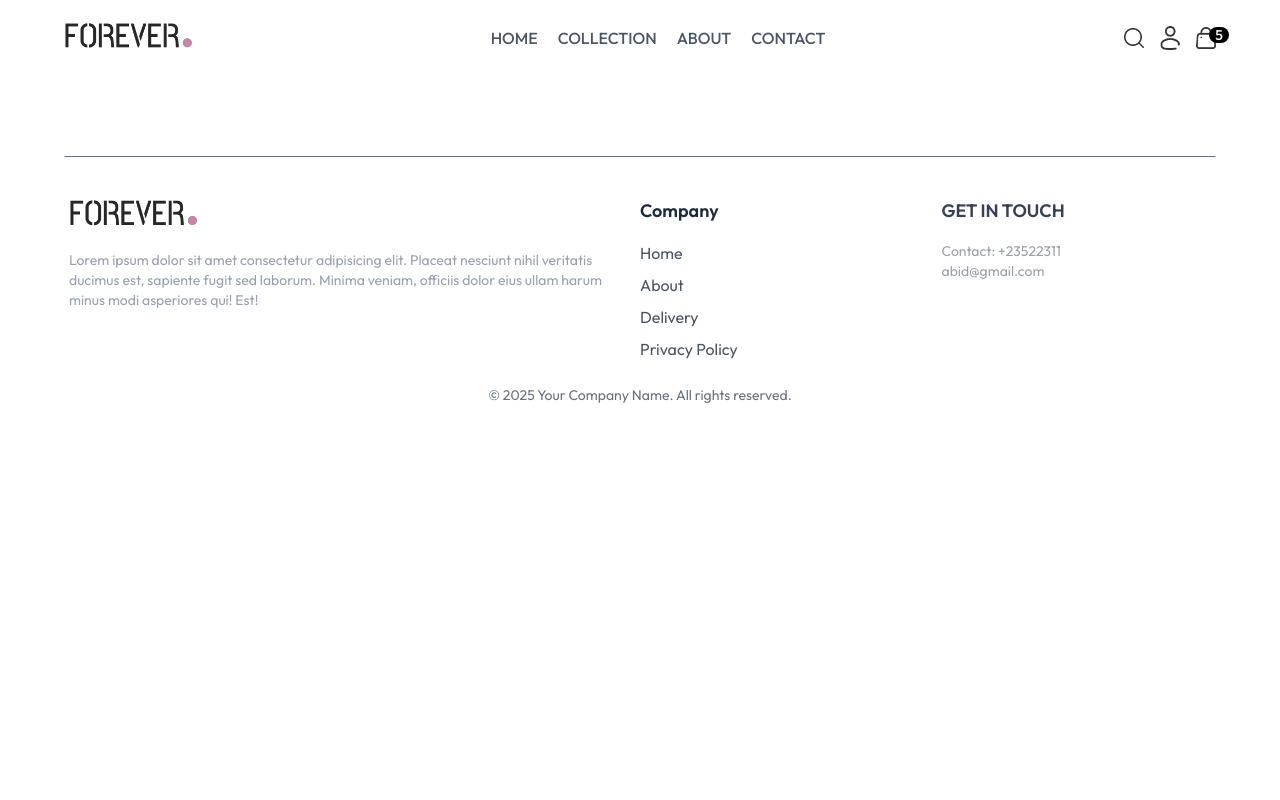
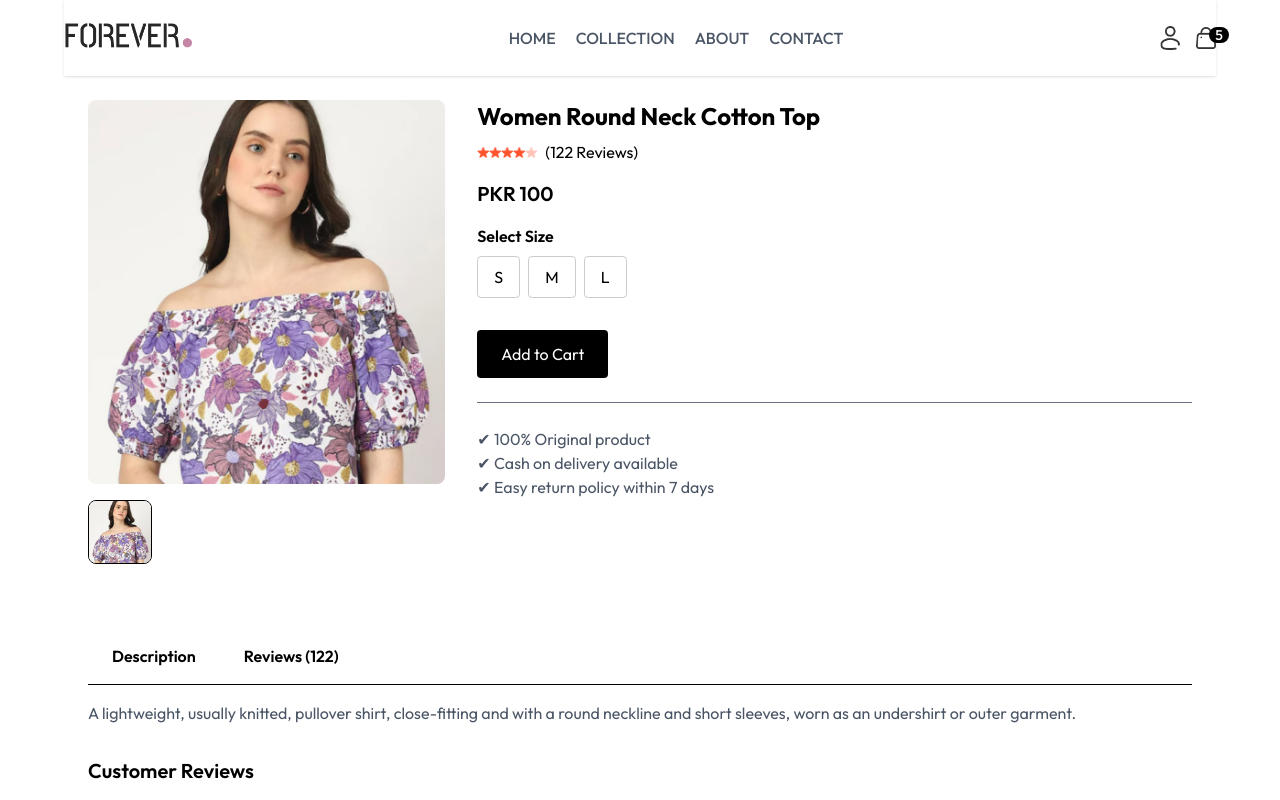
Before and after one commit to AbidJohar/EshopFE, a React (Vite) app: page /product/aaaaa in a window 1280 px wide. Shown: the top 800 px of the page. Built offline with nearby package versions, Linux system fonts and the light colour scheme.

Commit message:
Add more pages

```diff
--- a/src/App.jsx
+++ b/src/App.jsx
@@ -11,6 +11,7 @@ import Cart from './pages/Cart'
 import Orderplace from './pages/Orderplace'
 import Navbar from './components/Navbar'
 import Footer from './components/Footer'
+import SearchBar from './components/SearchBar'
 
 function App() {
 
@@ -19,6 +20,7 @@ function App() {
     <>
        <div className='px-4 sm:px-[2vw] md:px-[3vw] lg:px-[5vw]'>
           <Navbar/>
+          <SearchBar/>
         <Routes>
          <Route path='/'  element={<Home/>} />
          <Route path='/login'  element={<Login/>} />
--- a/src/components/Navbar.jsx
+++ b/src/components/Navbar.jsx
@@ -1,18 +1,31 @@
 /* eslint-disable no-unused-vars */
 import React, { useState } from "react";
 import { assets } from "../assets/assets";
-import { NavLink, Link } from "react-router-dom";
+import { NavLink, Link, useLocation } from "react-router-dom";
+import { useContext } from "react";
+import { ShopContext } from "../context/ShopContext";
+import { useEffect } from "react";
 
 const Navbar = () => {
+  const { setShowSearch } = useContext(ShopContext);
   const [activeLink, setActiveLink] = useState("");
   const [isSideBarActive, setIsSideBarActive] = useState(false);
+  const [visibleSearch, setVisibleSearch] = useState(false);
+  const location = useLocation();
 
   const handleClick = (link) => {
     setActiveLink(link);
   };
 
+  useEffect(() => {
+    setVisibleSearch(false);
+    if (location.pathname === "/collection") {
+      setVisibleSearch(true);
+    }
+  }, [location]);
+
   return (
-    <div className="flex items-center justify-between py-5 font-medium">
+    <div className="flex items-center shadow-sm  justify-between py-5 font-medium">
       {/* Navbar logo */}
       <img src={assets.logo} className="w-32" alt="logo" />
 
@@ -36,8 +49,14 @@ const Navbar = () => {
 
       {/* Navbar for icons like search, cart, etc. */}
       <div className="flex items-center gap-4">
-        <img className="w-5" src={assets.search_icon} alt="search" />
-
+        {visibleSearch && (
+          <img
+            onClick={() => setShowSearch((prev) => !prev)}
+            className="w-5"
+            src={assets.search_icon}
+            alt="search"
+          />
+        )}
         {/* Dropdown menu for profile */}
         <div className="group relative">
           <img
--- /dev/null
+++ b/src/components/RelatedProduct.jsx
@@ -0,0 +1,39 @@
+/* eslint-disable no-unused-vars */
+/* eslint-disable react/prop-types */
+import React, { useContext, useEffect, useState } from 'react';
+import { ShopContext } from '../context/ShopContext';
+import ProductCard from './ProductCard';
+import Title from './Title';
+
+const RelatedProduct = ({ category, currentProductId }) => {
+  const { products } = useContext(ShopContext);
+  const [relatedProducts, setRelatedProducts] = useState([]);
+
+  useEffect(() => {
+    if (products.length > 0) {
+      const filteredProducts = products.filter(
+        (item) => item.category === category && item._id !== currentProductId
+      );
+      setRelatedProducts(filteredProducts.slice(0,7));
+    }
+  }, [products, category, currentProductId]);
+
+  return (
+    <div className="mt-6">
+        <div className='text-start w-full text-3xl bg-gray-100 mb-4'>
+          <Title  text1="RELATED" text2="PRODUCTS" />
+          </div>
+      {relatedProducts.length > 0 ? (
+        <div className="grid grid-cols-1 sm:grid-cols-2 md:grid-cols-3 lg:grid-cols-4 gap-6">
+          {relatedProducts.map((product) => (
+             <ProductCard key={product._id} name={product.name} price = {product.price} image={product.image} />
+          ))}
+        </div>
+      ) : (
+        <p className="text-gray-500">No related products found.</p>
+      )}
+    </div>
+  );
+};
+
+export default RelatedProduct;
--- /dev/null
+++ b/src/components/SearchBar.jsx
@@ -0,0 +1,59 @@
+/* eslint-disable no-unused-vars */
+import React, { useContext } from "react";
+import { ShopContext } from "../context/ShopContext";
+import { assets } from "../assets/assets";
+
+const SearchBar = () => {
+  const { search,products, setSearch, showSearch, setShowSearch} =
+    useContext(ShopContext);
+
+      const applySearch = () => {
+        const searchTerm = search.toLowerCase();
+        return products.filter((product) =>
+          product.name.toLowerCase().includes(searchTerm)
+        );
+      };
+
+  return showSearch ? (
+    <div className="fixed inset-0 bg-black/50 backdrop-blur-sm text-center flex items-center justify-center z-50">
+      {/* Search Bar Container */}
+      <div className="relative w-11/12 max-w-lg mx-auto">
+        <div className="relative flex items-center bg-gradient-to-r from-gray-600 to-gray-400 shadow-2xl rounded-full px-6 py-4">
+          {/* Search Icon */}
+          <img src={assets.search_icon} alt="Search Icon" className="w-5" />
+          {/* Input Field */}
+          <input
+            type="text"
+            placeholder="Search for products..."
+            value={search}
+            onChange={(e) => setSearch(e.target.value)}
+            className="flex-grow bg-transparent focus:outline-none text-gray-800 placeholder-gray-300 ml-4 text-lg"
+          />
+          {/* Close Icon */}
+          <img
+            src={assets.cross_icon}
+            alt="Close Icon"
+            onClick={() => {
+              setShowSearch(false);
+              setSearch("");
+            }}
+            className="w-4 cursor-pointer"
+          />
+        </div>
+
+        {/* Enter Button Below Search Bar */}
+        <button
+          onClick={() => {
+            // applySearch();
+            setShowSearch(false);
+          }}
+          className="w-1/2 mt-4 py-2 bg-gradient-to-r from-gray-600 to-gray-400 text-white font-semibold rounded-full hover:opacity-90 transition-opacity duration-200"
+        >
+          Enter
+        </button>
+      </div>
+    </div>
+  ) : null;
+};
+
+export default SearchBar;
--- a/src/components/Title.jsx
+++ b/src/components/Title.jsx
@@ -3,6 +3,8 @@
 import React from 'react'
 
 const Title = ({text1, text2}) => {
+  console.log(text1, text2);
+
   return (
     <div className='w-full flex items-center justify-center gap-1 sm:gap-3 whitespace-nowrap'>
         <p className='text-gray-500 '>{text1} <span className='text-gray-700 '>{text2} </span></p>
--- a/src/context/ShopContext.jsx
+++ b/src/context/ShopContext.jsx
@@ -1,30 +1,39 @@
 /* eslint-disable no-unused-vars */
-/* eslint-disable react-refresh/only-export-components */
 /* eslint-disable react/prop-types */
-import React from "react";
-import { createContext } from "react";
+import React, { createContext, useState } from "react";
 import { products } from "../assets/assets";
 
 // Create the context
 export const ShopContext = createContext();
 
+const ShopContextProvider = ({ children }) => {
+  const currency = "PKR";
+  const delivery_charge = 150;
+  const [showSearch, setShowSearch] = useState(false);
+  const [search, setSearch] = useState("");
+  const [cartData, setCartData] = useState({});
 
-const ShopContextProvider = ({ children }) => {
+  // Function to filter products based on search term
 
-      const currency = "PKR";
-      const delivery_charge = 150;
-    // Add shared state or functions here as needed
+  // const addToCart = async ({productId, size})=>{
+
+  //    const copyCartData =
+
+
+  // }
+
   const value = {
-     products,
-     currency,
-     delivery_charge
-
+    products,
+    currency,
+    delivery_charge,
+    showSearch,
+    setShowSearch,
+    search,
+    setSearch,
   };
 
   return (
-    <ShopContext.Provider value={value}>
-      {children}
-    </ShopContext.Provider>
+    <ShopContext.Provider value={value}>{children}</ShopContext.Provider>
   );
 };
 
--- a/src/pages/Collection.jsx
+++ b/src/pages/Collection.jsx
@@ -1,38 +1,63 @@
+/* eslint-disable react-hooks/exhaustive-deps */
 /* eslint-disable no-unused-vars */
-import React, { useState, useContext } from "react";
+import React, { useState, useContext, useEffect } from "react";
 import ProductCard from "../components/ProductCard";
 import { ShopContext } from "../context/ShopContext";
+import Title from "../components/Title";
 
 const Collection = () => {
-  const { products } = useContext(ShopContext);
-  console.log(products);
+  const { products, search } = useContext(ShopContext);
 
-  // State to track selected categories
   const [category, setCategory] = useState({
     Men: false,
     Women: false,
     Kids: false,
   });
 
+  const [sortValue, setSortValue] = useState(""); // State for sorting
+  const [displayProducts, setDisplayProducts] = useState(products || []); // Products to display
+
+
+
   // Handle checkbox changes to update selected categories
   const handleCheckboxChange = (e) => {
     const { name, checked } = e.target;
 
-    // If the clicked category is being selected, deselect all other categories
-    setCategory((prevCategory) => ({
-      Men: name === "Men" ? checked : false,
-      Women: name === "Women" ? checked : false,
-      Kids: name === "Kids" ? checked : false,
-    }));
+    setCategory({
+      Men: false,
+      Women: false,
+      Kids: false,
+      [name]: checked, // Only the clicked category will be set to true
+    });
   };
+  // Filter and search logic
+  useEffect(() => {
+    let filteredProducts = [...products];
 
-  // Filter products based on selected categories
-  const filteredProducts = products.filter((product) => {
+    // Apply category filters
+    filteredProducts = filteredProducts.filter((product) => {
       if (category.Men && product.category !== "Men") return false;
       if (category.Women && product.category !== "Women") return false;
       if (category.Kids && product.category !== "Kids") return false;
       return true;
     });
+
+    // Apply search filter
+    if (search) {
+      filteredProducts = filteredProducts.filter((product) =>
+        product.name.toLowerCase().includes(search.toLowerCase())
+      );
+    }
+
+    // Apply sorting
+    if (sortValue === "High") {
+      filteredProducts.sort((a, b) => b.price - a.price);
+    } else if (sortValue === "Low") {
+      filteredProducts.sort((a, b) => a.price - b.price);
+    }
+
+    setDisplayProducts(filteredProducts);
+  }, [products, category, sortValue, search]);
 
   return (
     <div className="p-4 px-5 grid grid-cols-1 sm:grid-cols-2 lg:grid-cols-4 gap-4">
@@ -40,61 +65,57 @@ const Collection = () => {
       <div className="p-2 shadow-sm h-44 rounded-md">
         <h2 className="text-xl font-semibold mb-4">Filter</h2>
         <div className="space-y-2">
-          <div className="flex items-center">
+          {["Men", "Women", "Kids"].map((cat) => (
+            <div key={cat} className="flex items-center">
               <input
                 type="checkbox"
-              name="Men"
-              checked={category.Men}
+                name={cat}
+                checked={category[cat]}
                 onChange={handleCheckboxChange}
                 className="mr-2"
               />
-            <label className="text-gray-700">Man</label>
+              <label className="text-gray-700">{cat}</label>
             </div>
-          <div className="flex items-center">
-            <input
-              type="checkbox"
-              name="Women"
-              checked={category.Women}
-              onChange={handleCheckboxChange}
-              className="mr-2"
-            />
-            <label className="text-gray-700">Woman</label>
-          </div>
-          <div className="flex items-center">
-            <input
-              type="checkbox"
-              name="Kids"
-              checked={category.Kids}
-              onChange={handleCheckboxChange}
-              className="mr-2"
-            />
-            <label className="text-gray-700">Kids</label>
-          </div>
+          ))}
         </div>
       </div>
 
       {/* Right Section: Sort & Products */}
       <div className="col-span-2 sm:col-span-1 lg:col-span-3">
         {/* Sort Dropdown */}
-        <div className="flex justify-end mb-4">
-          <select name="filter" defaultValue="sort the Product" className="p-2 border-[1px] border-gray-600 rounded-md">
-            <option value="relevant">Relevant</option>
-            <option value="high">High</option>
-            <option value="low">Low</option>
+        <div className="flex justify-between mb-4">
+          <div className="text-2xl">
+            <Title text1="All" text2="COLLECTION" />
+          </div>
+          <select
+            onChange={(e) => setSortValue(e.target.value)}
+            value={sortValue}
+            name="filter"
+            className="p-2 border-[1px] border-gray-600 rounded-md"
+          >
+            <option value="">Sort By</option>
+            <option value="High">Price: High to Low</option>
+            <option value="Low">Price: Low to High</option>
           </select>
         </div>
 
         {/* Products Grid */}
         <div className="grid grid-cols-1 sm:grid-cols-2 lg:grid-cols-4 gap-6">
-          {filteredProducts.map((pro, index) => (
+          {displayProducts.length > 0 ? (
+            displayProducts.map((pro) => (
               <ProductCard
-              key={index}
+                key={pro._id}
                 id={pro._id}
                 name={pro.name}
                 image={pro.image}
                 price={pro.price}
               />
-          ))}
+            ))
+          ) : (
+            <p className="text-center col-span-4 text-gray-500">
+              No products match your criteria.
+            </p>
+          )}
         </div>
       </div>
     </div>
--- a/src/pages/Product.jsx
+++ b/src/pages/Product.jsx
@@ -1,12 +1,128 @@
 /* eslint-disable no-unused-vars */
-import React from 'react'
+import React, { useContext, useState, useEffect } from 'react';
+import { useParams } from 'react-router-dom';
+import { ShopContext } from '../context/ShopContext';
+import { assets } from '../assets/assets';
+import RelatedProduct from '../components/RelatedProduct';
 
 const Product = () => {
-  return (
-    <div>
+  const { products, currency } = useContext(ShopContext);
+  const { productId } = useParams();
+  const [productData, setProductData] = useState(null);
+  const [image, setImage] = useState('');
+  const [size, setSize] = useState('');
+
+  useEffect(() => {
+    const product = products.find(item => item._id === productId);
+    if (product) {
+      setProductData(product);
+      setImage(product.image[0]);
+    }
+  }, [productId, products]);
+
+  return productData ? (
+    <div className="max-w-7xl mx-auto p-6 flex flex-col gap-8">
+      {/* Main Product Display */}
+      <div className="flex gap-4 flex-col sm:gap-8 sm:flex-row">
+        {/* Image Gallery */}
+        <div className="flex flex-col gap-4 w-fit sm:w-1/3">
+          <img src={image} alt={productData.name} className="w-full h-96 object-cover rounded-lg" />
+          <div className="flex gap-2">
+            {productData.image.map((img, index) => (
+              <img
+                key={index}
+                src={img}
+                alt="Thumbnail"
+                className="w-16 h-16 object-cover border rounded-lg cursor-pointer hover:border-gray-600"
+                onClick={() => setImage(img)}
+              />
+            ))}
+          </div>
+        </div>
+
+        {/* Product Details */}
+        <div className="w-2/3">
+          <h1 className="text-2xl font-bold">{productData.name}</h1>
+          <p className="text-gray-500">{productData.shortDescription}</p>
+          <div className='flex items-center justify-start py-2'>
+            <img className='w-3' src={assets.star_icon} alt="" />
+            <img className='w-3' src={assets.star_icon} alt="" />
+            <img className='w-3' src={assets.star_icon} alt="" />
+            <img className='w-3' src={assets.star_icon} alt="" />
+            <img className='w-3' src={assets.star_dull_icon} alt="" />
+            <p className='pl-2'>(122 Reviews)</p>
+          </div>
+          <p className="text-xl font-semibold mt-2">{currency} {productData.price}</p>
+
+          {/* Select Size */}
+          <div className="mt-4">
+            <h3 className="font-semibold">Select Size</h3>
+            <div className="flex gap-2 mt-2 mb-2">
+              {productData.sizes.map((item, index) => (
+                <button
+                  onClick={() => setSize(item)}
+                  key={index}
+                  className={`border-[1px] border-black/20 px-4 py-2 rounded-sm ${size === item ? "bg-black text-white" : ""}`}
+                >
+                  {item}
+                </button>
+              ))}
+            </div>
+          </div>
+
+          {/* Add to Cart Button */}
+          <button className="mt-6 bg-black text-white px-6 py-3 rounded-sm hover:bg-gray-800">
+            Add to Cart
+          </button>
+
+          {/* Product Info */}
+          <div className="mt-6 border-t border-gray-500 pt-6 text-gray-600">
+            <p>✔ 100% Original product</p>
+            <p>✔ Cash on delivery available</p>
+            <p>✔ Easy return policy within 7 days</p>
+          </div>
+        </div>
+      </div>
+
+      {/* Description & Reviews Section */}
+      <div className="mt-10">
+        <div className="flex border-b pb-2">
+          <button className="px-6 py-2 text-md font-semibold">Description</button>
+          <button className="px-6 py-2 text-md font-semibold">Reviews (122)</button>
+        </div>
+        <div className="mt-4">
+          <p className="text-gray-600 mt-2">{productData.description}</p>
+        </div>
+
+        {/* Reviews */}
+        <div className="mt-8">
+          <h2 className="text-xl font-semibold">Customer Reviews</h2>
+          <div className="mt-4">
+            {productData.reviews?.length > 0 ? (
+              productData.reviews.map((review, index) => (
+                <div key={index} className="border-b py-4">
+                  <p className="font-semibold">{review.name}</p>
+                  <p className="text-gray-500 text-sm">{review.date}</p>
+                  <p className="mt-2">{review.comment}</p>
+                </div>
+              ))
+            ) : (
+              <p className="text-gray-500">No reviews yet. Be the first to review this product!</p>
+            )}
+          </div>
+        </div>
+      </div>
+
+      {/* Related Products section */}
+
+      <div className='mt-10'>
+           <RelatedProduct currentProductId= {productData._id} category={productData.category} />
+      </div>
 
     </div>
-  )
-}
+  ) : (
+    <div className="text-center text-gray-500 mt-20">Loading product...</div>
+  );
+};
 
-export default Product
+export default Product;
```
Lines whose indentation alone changed are shown as unchanged.
